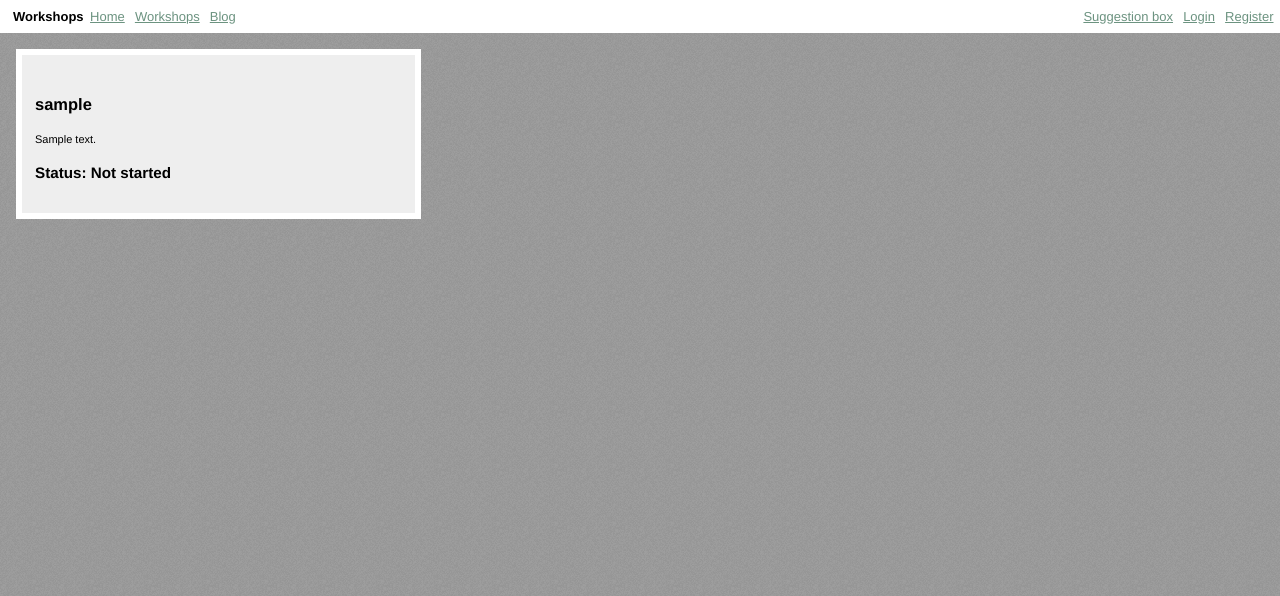
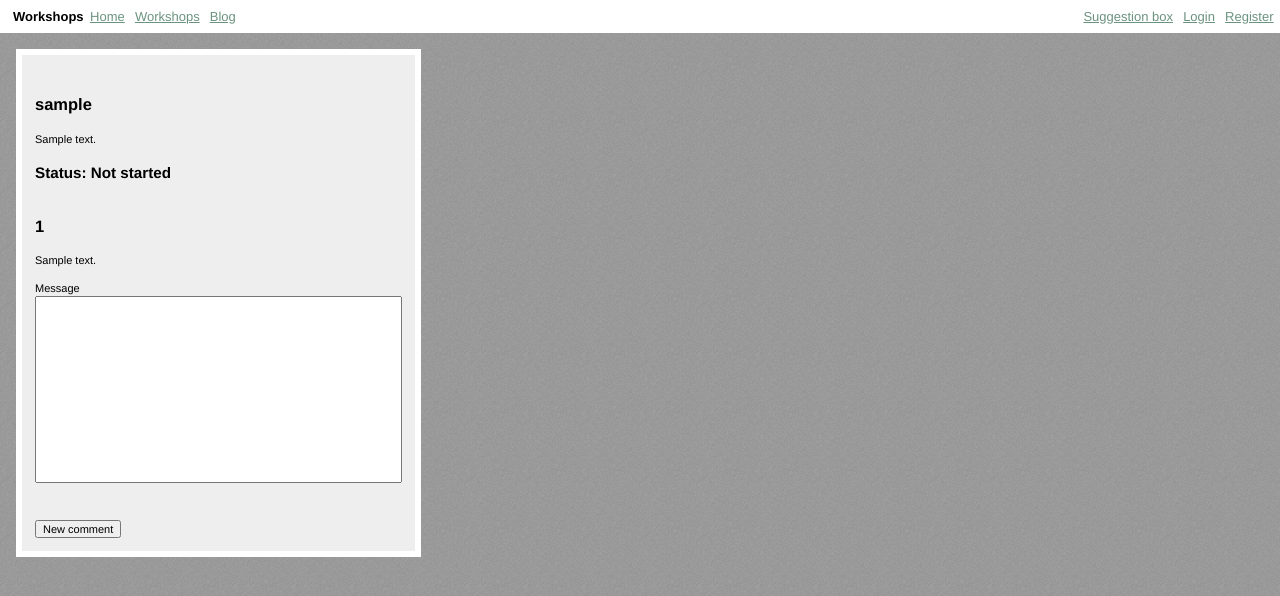
Before and after one commit to ivancompanyavi/workshops, a Django app: page /suggestions/ in a window 1280 px wide. Shown: the top 596 px of the page. Run offline with Django 3.2, Linux system fonts and the light colour scheme; tables that the repository leaves empty hold one stand-in row (values such as "Sample post"); some libraries are stand-ins or nearby versions.

Commit message:
- Starting to develop comments for suggestions.

```diff
--- a/fabfile.py
+++ b/fabfile.py
@@ -106,10 +106,8 @@
     run('supervisord')
     run('supervisorctl update && supervisorctl restart all')
     sudo('service mysqld start')
-    sudo('nginx')
 
 
 @task
 def up():
     sudo('nginx')
-    sudo('service redis start')
--- a/suggestion/forms.py
+++ b/suggestion/forms.py
@@ -1,8 +1,15 @@
 from django import forms
 from .models import Suggestion
+from .models import Comment
 
 
 class SuggestionForm(forms.ModelForm):
     class Meta:
         model = Suggestion
         fields = ['message']
+
+
+class CommentForm(forms.ModelForm):
+    class Meta:
+        model = Comment
+        fields = ['message']
--- a/suggestion/models.py
+++ b/suggestion/models.py
@@ -11,6 +11,16 @@
         (IN_PROGRESS, 'in progress'),
         (FINISHED, 'Finished'),
     )
-    suggester = models.ForeignKey(Worker)
+    suggester = models.ForeignKey(Worker, related_name='suggestions')
     message = models.TextField()
     status = models.CharField(max_length=2, choices=STATUS_CHOICES, default=NOT_STARTED)
+
+    def get_comments(self):
+        return Comment.objects.filter(suggestion=self)
+
+
+class Comment(models.Model):
+
+    poster = models.ForeignKey(Worker, related_name='comments')
+    message = models.TextField()
+    suggestion = models.ForeignKey(Suggestion)
--- a/suggestion/templates/suggestions.html
+++ b/suggestion/templates/suggestions.html
@@ -8,12 +8,12 @@
                 <div class="card__info">
                     <form method="post" action="{% url 'suggestion_add' %}">
                         {% csrf_token %}
-                        {% for field in form %}
-                        <div class="form-group">
-                            <label>{{ field.label }}</label>
-                            {{ field.errors }}
-                            {{ field }}
-                        </div>
+                        {% for field in suggestion_form %}
+                            <div class="form-group">
+                                <label>{{ field.label }}</label>
+                                {{ field.errors }}
+                                {{ field }}
+                            </div>
                         {% endfor %}
                         <input type="submit" value="New suggestion"/>
                     </form>
@@ -34,6 +34,25 @@
                     </a>
                 {% endif %}
                 <h3>Status: {{ sug.get_status_display }}</h3>
+                {% for comment in sug.get_comments %}
+                    <div class="card__info">
+                        <h2>{{ comment.poster.user.id }}</h2>
+                        {{ comment.message }}
+                    </div>
+                {% endfor %}
+                <div class="card__info">
+                    <form method="post" action="{% url 'comment_add' sug.id %}">
+                        {% csrf_token %}
+                        {% for field in comment_form %}
+                            <div class="form-group">
+                                <label>{{ field.label }}</label>
+                                {{ field.errors }}
+                                {{ field }}
+                            </div>
+                        {% endfor %}
+                        <input type="submit" value="New comment"/>
+                    </form>
+                </div>
             </div>
         {% endfor %}
     </div>
--- a/suggestion/views.py
+++ b/suggestion/views.py
@@ -1,7 +1,7 @@
 from .models import Worker, Suggestion
 from django.shortcuts import render_to_response, redirect
 from django.template import RequestContext
-from .forms import SuggestionForm
+from .forms import SuggestionForm, CommentForm
 from django.views.decorators.http import require_POST
 from django.contrib import messages
 from django.core.exceptions import ObjectDoesNotExist
@@ -9,8 +9,10 @@
 
 def suggestion_list(request):
     suggestions = Suggestion.objects.all()
-    form = SuggestionForm()
-    return render_to_response('suggestions.html', {'suggestions': suggestions, 'form': form}, RequestContext(request))
+    suggestion_form = SuggestionForm()
+    comment_form = CommentForm()
+    data = {'suggestions': suggestions, 'suggestion_form': suggestion_form, 'comment_form': comment_form}
+    return render_to_response('suggestions.html', data, RequestContext(request))
 
 
 @require_POST
```
Also changed, not shown: 1 other file.
